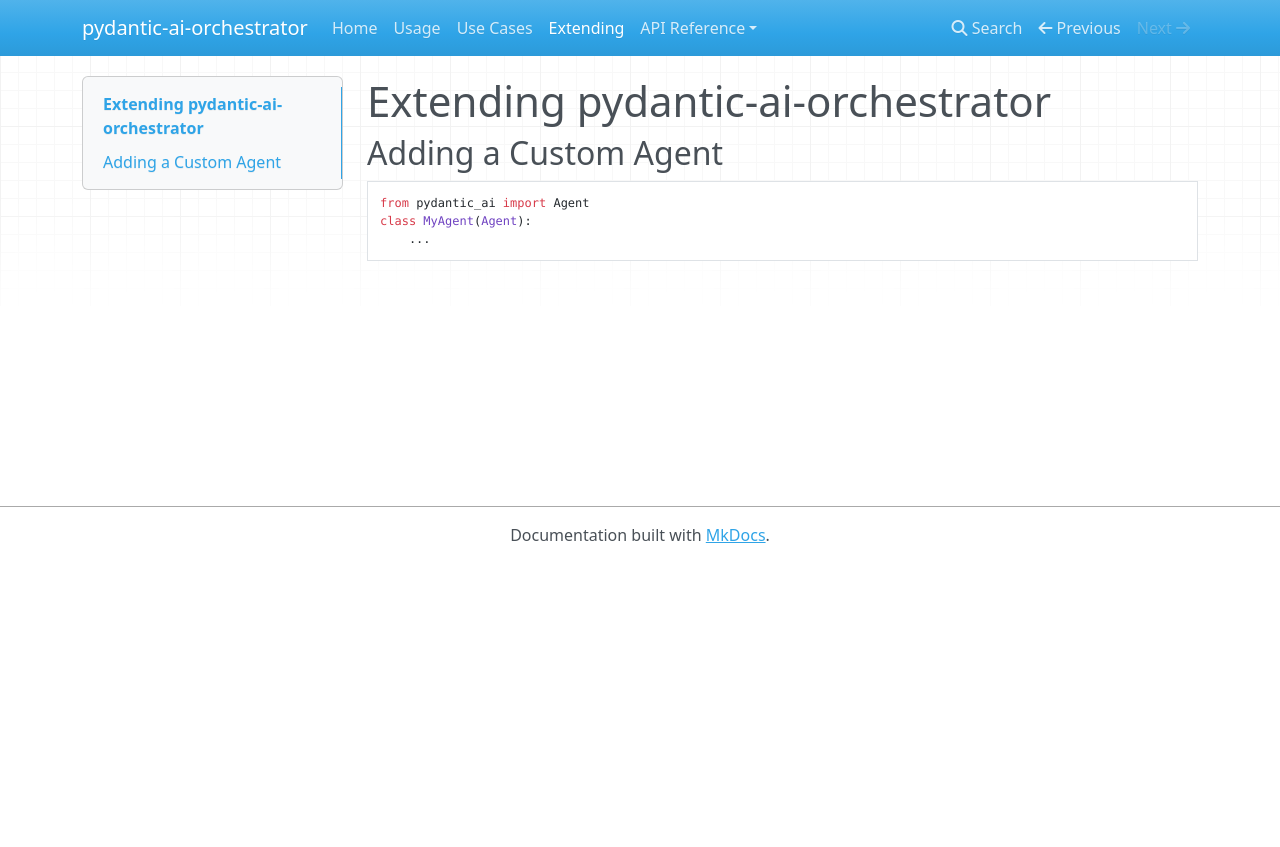
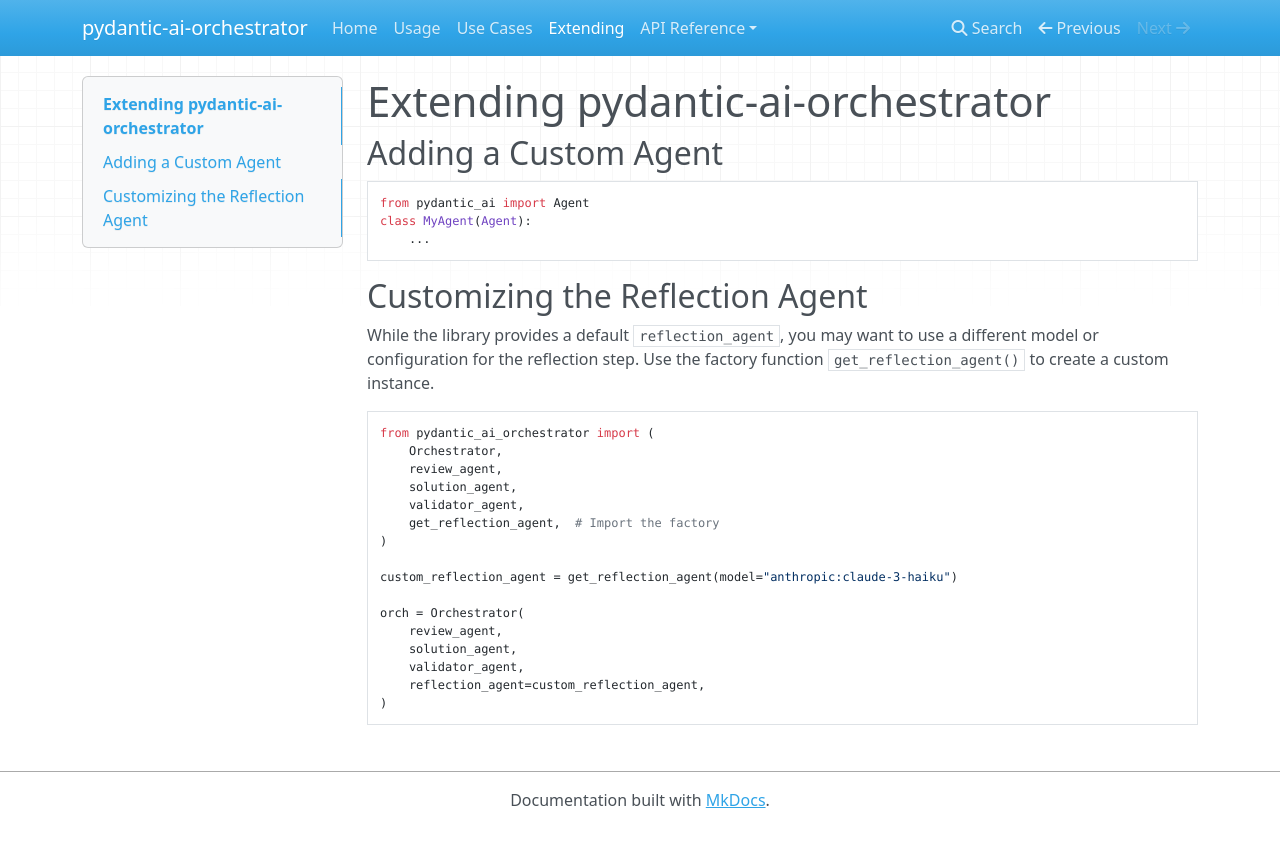
Before and after one commit to aandresalvarez/flujo, an MkDocs documentation site: the page built from docs/extending.md, in a window 1280 px wide. Shown: the top 847 px of the page. Built offline with MkDocs 1.6.1, drawn with Linux system fonts in a browser that asks for light colours; nearby versions of some CDN libraries.

````diff
--- a/docs/extending.md
+++ b/docs/extending.md
@@ -7,3 +7,28 @@ from pydantic_ai import Agent
 class MyAgent(Agent):
     ...
 ```
+
+## Customizing the Reflection Agent
+
+While the library provides a default `reflection_agent`, you may want to use a
+different model or configuration for the reflection step. Use the factory
+function `get_reflection_agent()` to create a custom instance.
+
+```python
+from pydantic_ai_orchestrator import (
+    Orchestrator,
+    review_agent,
+    solution_agent,
+    validator_agent,
+    get_reflection_agent,  # Import the factory
+)
+
+custom_reflection_agent = get_reflection_agent(model="anthropic:claude-3-haiku")
+
+orch = Orchestrator(
+    review_agent,
+    solution_agent,
+    validator_agent,
+    reflection_agent=custom_reflection_agent,
+)
+```
--- a/pydantic_ai_orchestrator/__init__.py
+++ b/pydantic_ai_orchestrator/__init__.py
@@ -16,6 +16,7 @@ from .infra.agents import (
     review_agent,
     solution_agent,
     validator_agent,
+    reflection_agent,
     get_reflection_agent,
     make_agent_async,
 )
@@ -33,6 +34,7 @@ __all__ = [
     "review_agent",
     "solution_agent",
     "validator_agent",
+    "reflection_agent",
     "get_reflection_agent",
     "make_agent_async",
     "OrchestratorError",
````
Also changed, not shown: README.md (+2 -2 lines), docs/usage.md (+10 -3 lines), 6 other files.
